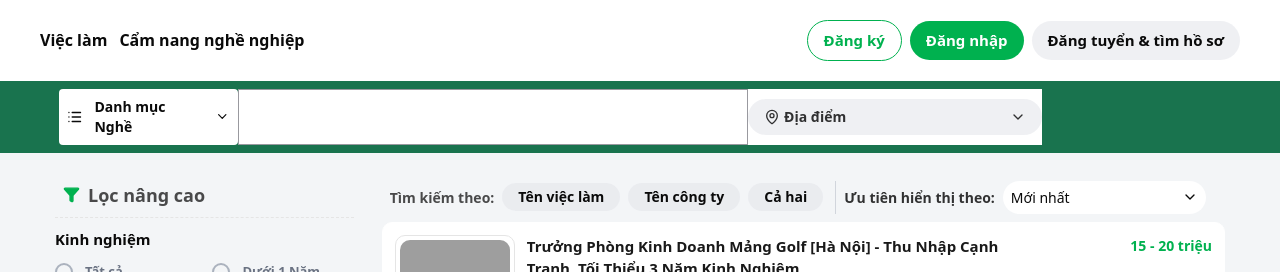
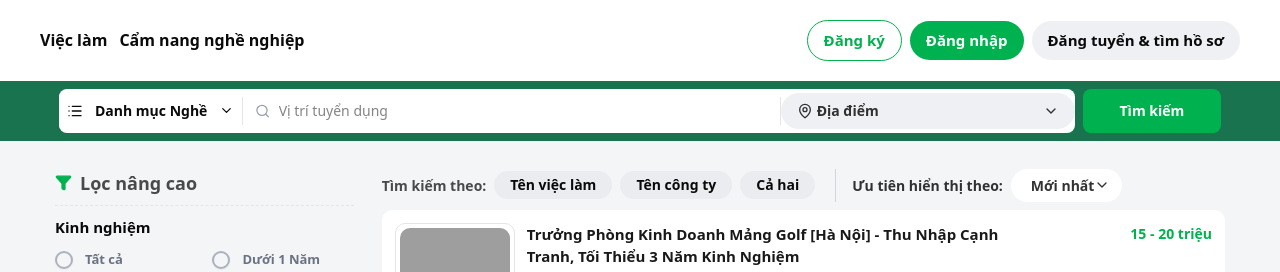
Before and after one commit to Job-Recruitment-Platform/dev-hiring-portal-client, a React (Vite) app: page /job-search in a window 1280 px wide. Shown: the top 272 px of the page. Built offline with nearby package versions, Linux system fonts and the light colour scheme; grey boxes are pictures that could not be loaded.

Commit message:
feat: add selection box

```diff
--- a/src/components/input/SearchInput.tsx
+++ b/src/components/input/SearchInput.tsx
@@ -1,3 +1,5 @@
+import { SearchIcon } from 'lucide-react'
+
 type SearchInputProps = {
    searchBarClassName?: string
    inputSearchClassName?: string
@@ -10,10 +12,11 @@ export default function SearchInput({
    placeholder
 }: SearchInputProps) {
    return (
-      <div className={`w-full border border-[#0016] px-2 py-1.5 ${searchBarClassName}`}>
+      <div className={`flex w-full items-center px-3 py-1 ${searchBarClassName}`}>
+         <SearchIcon size={16} className='mr-2 text-gray-400' />
          <input
             type='text'
-            className={`text-sm ${inputSearchClassName}`}
+            className={`text-sm ${inputSearchClassName} w-full focus:outline-none`}
             placeholder={placeholder}
          />
       </div>
--- /dev/null
+++ b/src/components/selection-box/index.tsx
@@ -0,0 +1,38 @@
+import { Popover, PopoverContent, PopoverTrigger } from '@/components/ui/popover'
+import type { OptionType } from '@/types/common.type'
+import { ChevronDownIcon } from 'lucide-react'
+import { useState } from 'react'
+
+type SelectionBoxProps = {
+   className?: string
+   options: OptionType[]
+   defaultOption?: OptionType
+}
+
+export default function SelectionBox({ className, options, defaultOption }: SelectionBoxProps) {
+   const [selectedOption, setSelectedOption] = useState<OptionType>(defaultOption || options?.[0])
+
+   return (
+      <Popover>
+         <PopoverTrigger>
+            <button
+               className={`flex items-center justify-between border-white bg-white px-3 py-1.5 hover:border-[#00b14f] ${className}`}
+            >
+               <div className='ml-2 font-semibold'>{selectedOption?.label}</div>
+               <ChevronDownIcon size={16} />
+            </button>
+         </PopoverTrigger>
+         <PopoverContent className='p-1.5'>
+            {options.map((option) => (
+               <div
+                  key={option.value}
+                  className='p-2 hover:cursor-pointer hover:bg-gray-100'
+                  onClick={() => setSelectedOption(option)}
+               >
+                  {option.label}
+               </div>
+            ))}
+         </PopoverContent>
+      </Popover>
+   )
+}
--- a/src/pages/job-search/job-filter-bar/index.tsx
+++ b/src/pages/job-search/job-filter-bar/index.tsx
@@ -6,9 +6,9 @@ import { FilterIcon } from 'lucide-react'
 export default function JobFilterBar() {
    return (
       <div className='w-full'>
-         <div className='flex w-full items-center gap-x-2 p-2'>
+         <div className='flex w-full items-center gap-x-2'>
             <FilterIcon size={17} className='fill-[#00b14f] text-[#00b14f]' />
-            <span className='text-lg font-bold text-black/70'>Lọc nâng cao</span>
+            <span className='text-lg font-bold text-black/70 py-2'>Lọc nâng cao</span>
          </div>
          <div className='max-h-[2/3vh]'>
             <BasicFilterOption
--- a/src/pages/job-search/mini-search-bar/index.tsx
+++ b/src/pages/job-search/mini-search-bar/index.tsx
@@ -1,5 +1,5 @@
+import SelectionBox from '@/components/selection-box'
 import JobFilter from '@/pages/job-search/mini-search-bar/JobFilter'
-import ShowPriority from '@/pages/job-search/mini-search-bar/ShowPriority'
 import type { OptionType } from '@/types/common.type'
 
 const JOB_FILTER_OPTIONS: OptionType[] = [
@@ -16,14 +16,17 @@ const SHOW_PRIORITY_OPTIONS: OptionType[] = [
 
 export default function MiniSearchBar() {
    return (
-      <div className='flex items-center gap-x-3 p-2 !text-[14px]'>
+      <div className='flex items-center gap-x-5 py-2 !text-[14px]'>
          <div className='flex items-center'>
             <div className='pr-2 font-semibold text-black/70'>Tìm kiếm theo: </div>
             <JobFilter options={JOB_FILTER_OPTIONS} />
          </div>
-         <div className='flex items-center gap-x-2 border-l border-gray-300 pl-2'>
+         <div className='flex flex-1 items-center gap-x-2 border-l border-gray-300 pl-4'>
             <div className='font-semibold text-black/80'>Ưu tiên hiển thị theo:</div>
-            <ShowPriority options={SHOW_PRIORITY_OPTIONS} />
+            <SelectionBox
+               options={SHOW_PRIORITY_OPTIONS}
+               className='flex-1 rounded-full text-black/80'
+            />
          </div>
       </div>
    )
--- a/src/pages/job-search/search-bar/index.tsx
+++ b/src/pages/job-search/search-bar/index.tsx
@@ -1,3 +1,4 @@
+import Button from '@/components/button/Button'
 import SearchInput from '@/components/input/SearchInput'
 import JobCategory from '@/components/job-category'
 import SearchLocation from '@/components/search-location'
@@ -8,16 +9,18 @@ type SearchBarProps = {
 
 export default function SearchBar({ className }: SearchBarProps) {
    return (
-      <section className={`flex justify-center bg-[#19734e] px-2 py-2 ${className}`}>
-         <div className='grid w-[1170px] grid-cols-13 px-1'>
-            <div className='col-span-2'>
+      <section className={`flex justify-center bg-[#19734e] py-2 ${className}`}>
+         <div className='grid w-[1170px] grid-cols-16 gap-x-2 px-1'>
+            <div className='col-span-14 flex items-center rounded-md bg-white py-1'>
                <JobCategory />
+               <SearchInput searchBarClassName='flex-1 border-x' placeholder='Vị trí tuyển dụng' />
+               <SearchLocation />
             </div>
-            <div className='col-span-9 flex bg-white'>
-               <SearchInput searchBarClassName='flex-1' />
-               <SearchLocation className='flex-1' />
+            <div className='col-span-2 flex'>
+               <Button variant='primary' className='w-full !text-sm !py-1 !font-bold !rounded-md'>
+                  Tìm kiếm
+               </Button>
             </div>
-            <div className='col-span-2'></div>
          </div>
       </section>
    )
```
